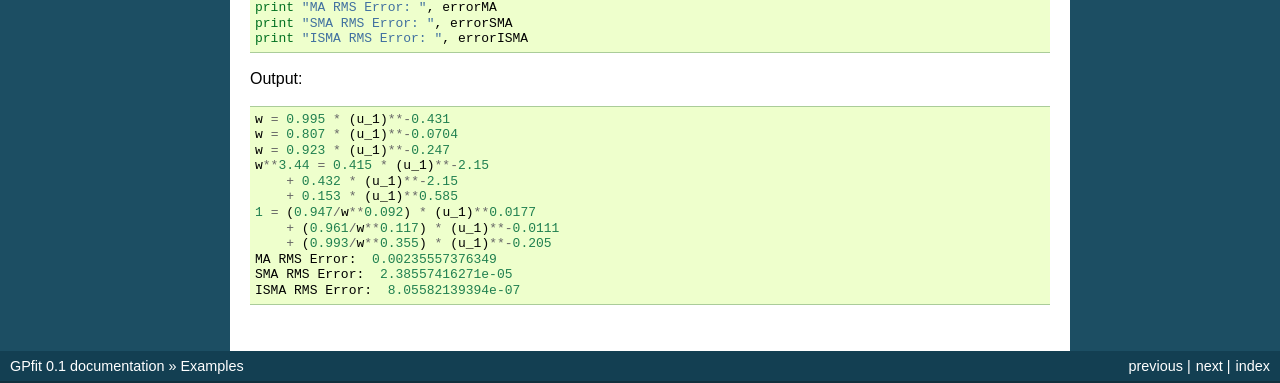
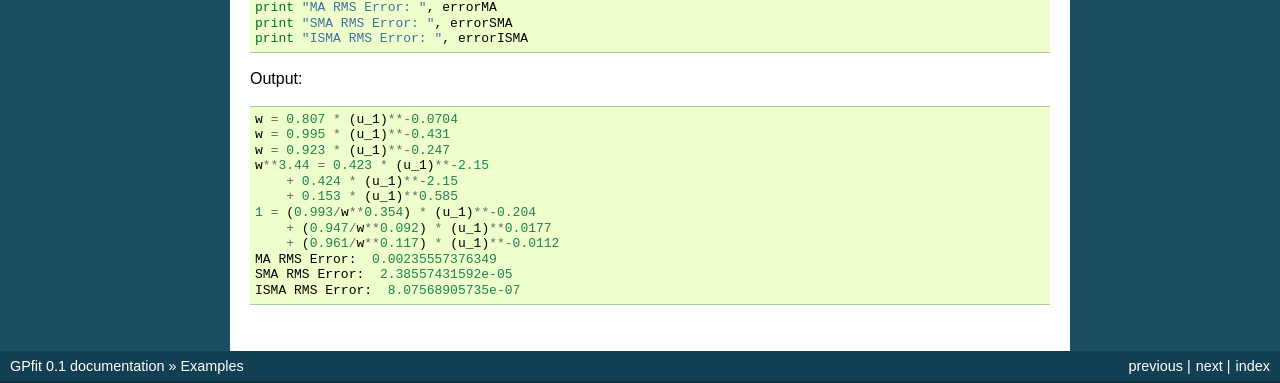
Before and after one commit to convexengineering/gpfit, a Sphinx documentation site: the page built from docs/source/examples.rst, in a window 1280 px wide. Shown: the part 426-809 px from the top of the page. Built offline with Sphinx 7.4.7, drawn with Linux system fonts in a browser that asks for light colours.

Commit message:
seed example tests

```diff
--- a/docs/source/examples/hoburgabbeel_ex6_1_output.txt
+++ b/docs/source/examples/hoburgabbeel_ex6_1_output.txt
@@ -1,12 +1,12 @@
+w = 0.807 * (u_1)**-0.0704
 w = 0.995 * (u_1)**-0.431
-w = 0.807 * (u_1)**-0.0704
 w = 0.923 * (u_1)**-0.247
-w**3.44 = 0.415 * (u_1)**-2.15
-    + 0.432 * (u_1)**-2.15
+w**3.44 = 0.423 * (u_1)**-2.15
+    + 0.424 * (u_1)**-2.15
     + 0.153 * (u_1)**0.585
-1 = (0.947/w**0.092) * (u_1)**0.0177
-    + (0.961/w**0.117) * (u_1)**-0.0111
-    + (0.993/w**0.355) * (u_1)**-0.205
+1 = (0.993/w**0.354) * (u_1)**-0.204
+    + (0.947/w**0.092) * (u_1)**0.0177
+    + (0.961/w**0.117) * (u_1)**-0.0112
 MA RMS Error:  0.00235557376349
-SMA RMS Error:  2.38557416271e-05
-ISMA RMS Error:  8.05582139394e-07
+SMA RMS Error:  2.38557431592e-05
+ISMA RMS Error:  8.07568905735e-07
```
Also changed, not shown: 1 other file.
